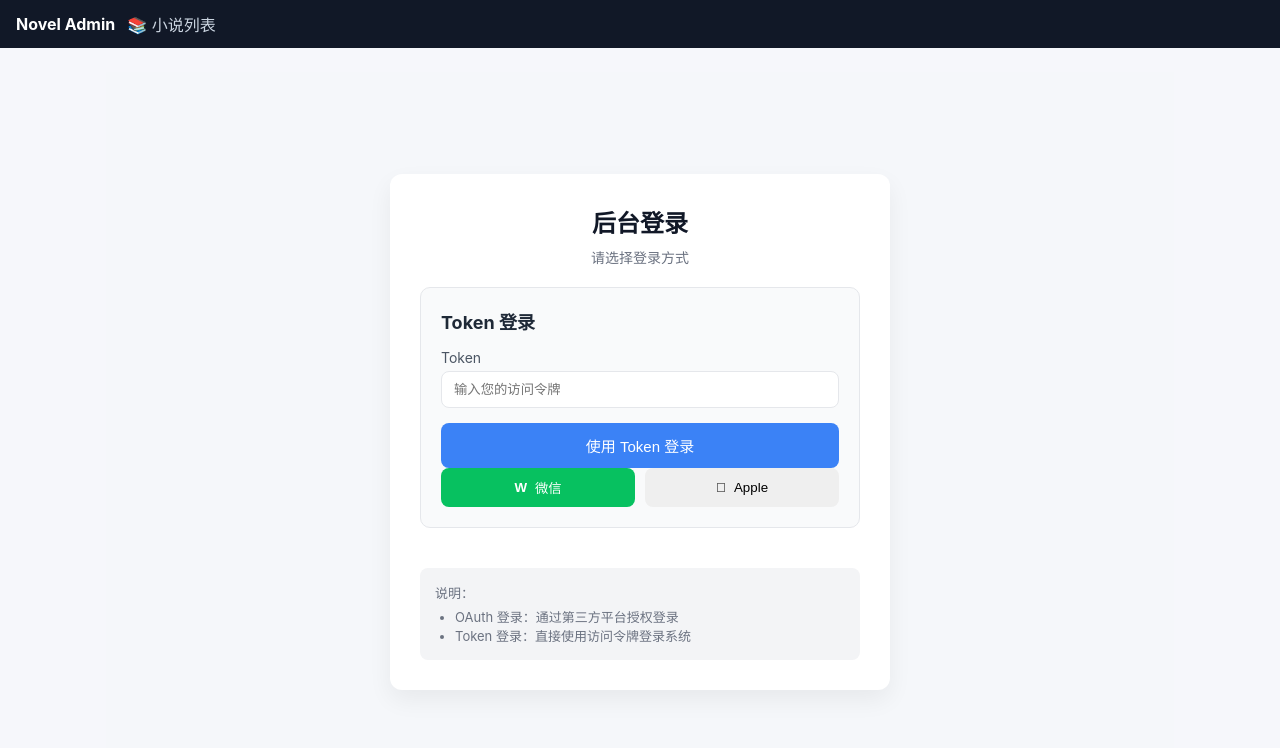
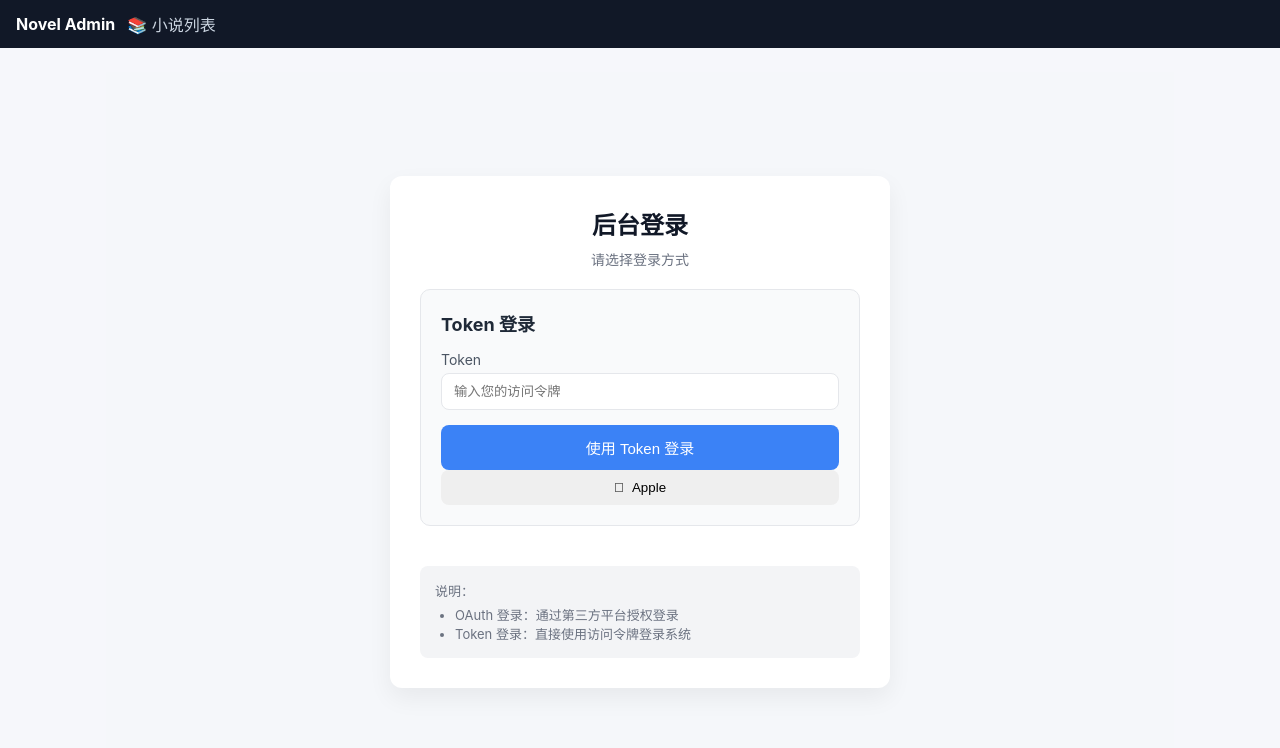
Before and after one commit to c2HsZrIg6pCyioh4/novel-admin, a Vue app: page /login in a window 1280 px wide. Shown: the top 748 px of the page. Built offline with nearby package versions, Linux system fonts and the light colour scheme.

Commit message:
no message

```diff
--- a/src/pages/Login.vue
+++ b/src/pages/Login.vue
@@ -17,9 +17,9 @@
           <button class="submit-btn" @click="submitToken">使用 Token 登录</button>
           <!-- OAuth 登录 -->
             <div class="oauth-providers">
-              <button class="oauth-btn wechat" @click="oauthLogin('wechat')">
-                <span class="icon">W</span> 微信
-              </button>
+<!--              <button class="oauth-btn wechat" @click="oauthLogin('wechat')">-->
+<!--                <span class="icon">W</span> 微信-->
+<!--              </button>-->
               <button class="oauth-btn apple" @click="oauthLogin('apple')">
                 <span class="icon"></span> Apple
               </button>
```
